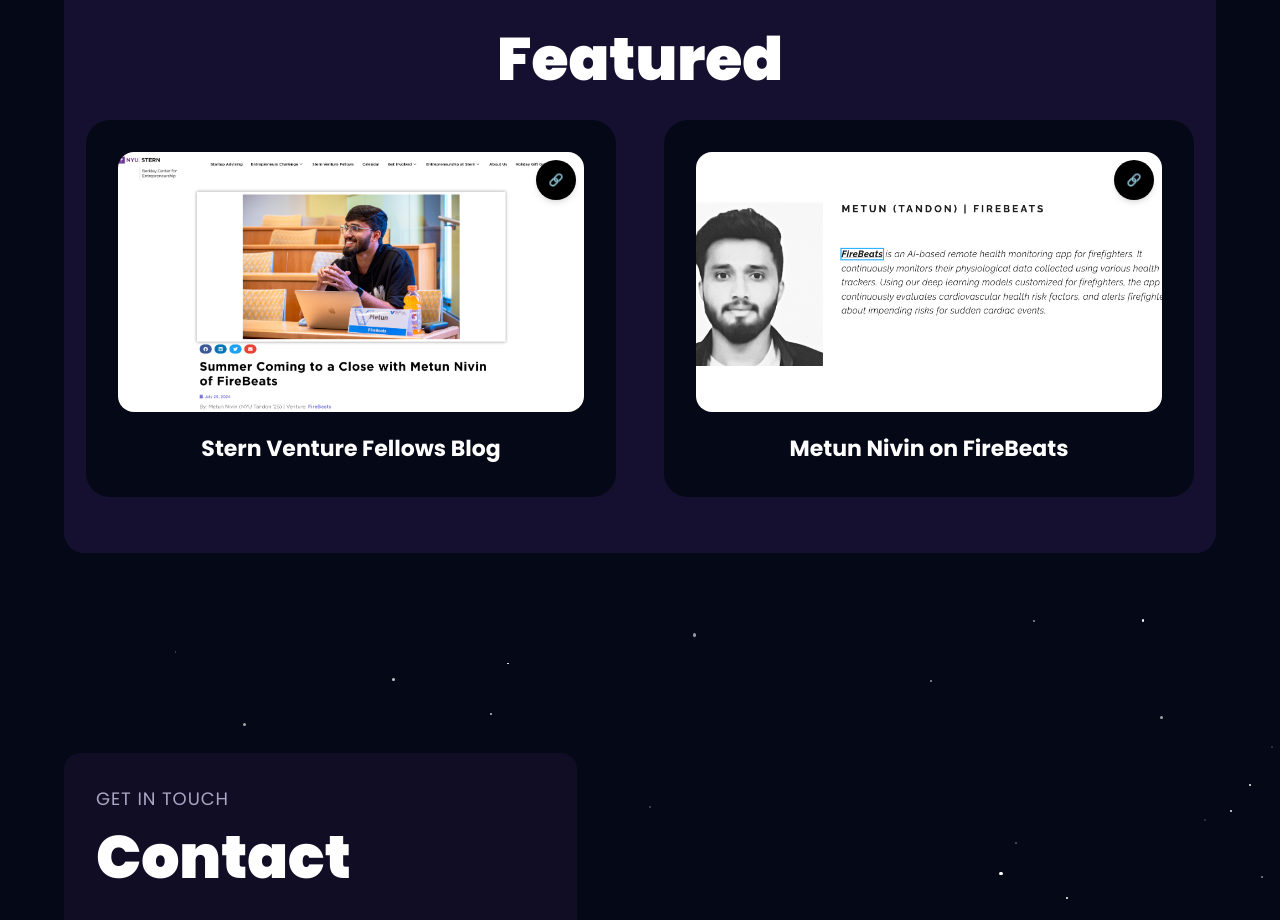
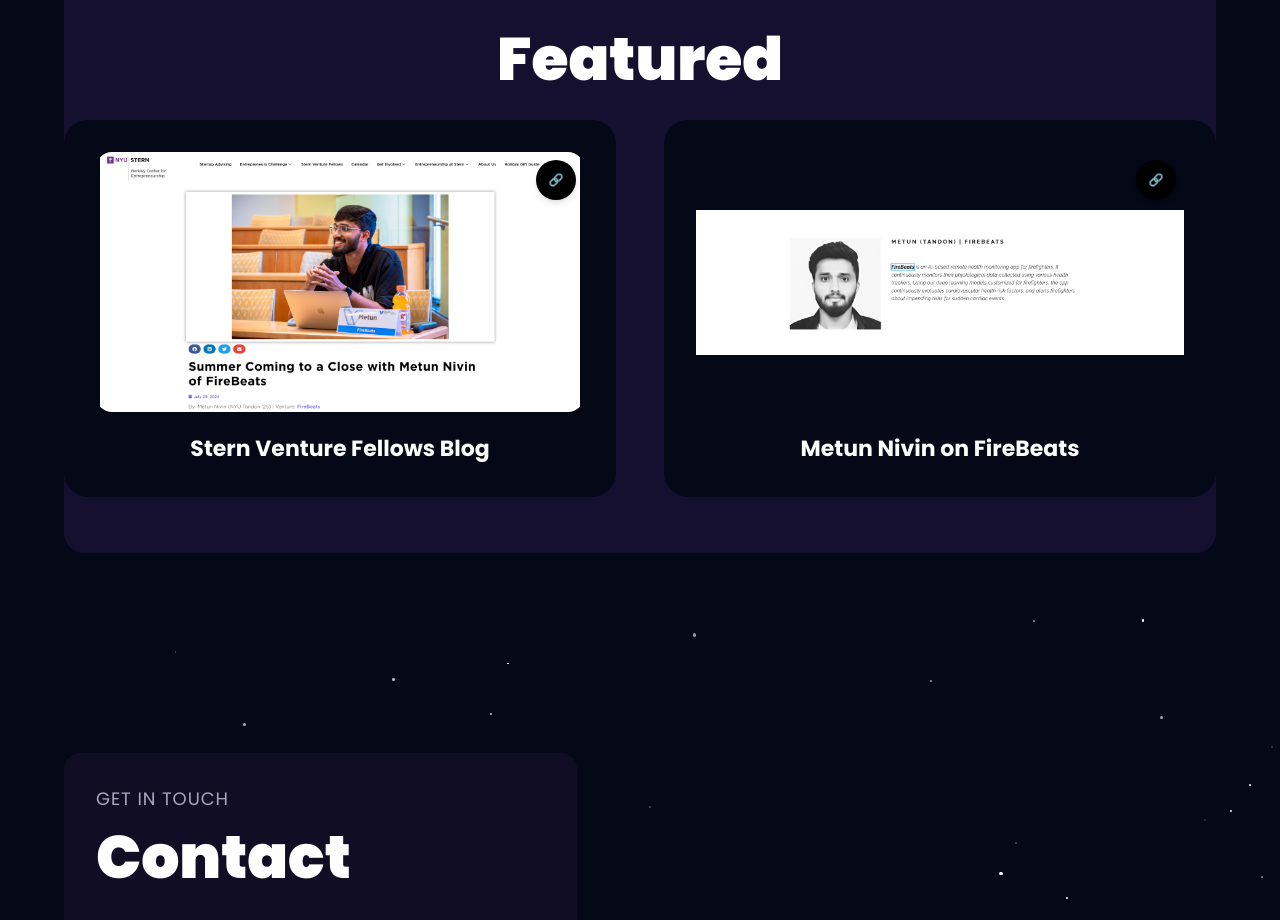
Before and after one commit to ajayv-19/ajay_v_portfolio, a React (Vite) app: page / in a window 1280 px wide. Shown: the part 8620-9540 px from the top of the page. Built offline with nearby package versions, Linux system fonts and the light colour scheme; grey boxes are pictures that could not be loaded.

Commit message:
fixed featured component

```diff
--- a/src/components/Featured.jsx
+++ b/src/components/Featured.jsx
@@ -6,17 +6,21 @@
 import { fadeIn, textVariant } from "../utils/motion";
 import { featured } from "../constants";
 
-const FeaturedCard = ({ index, title, image, links }) => (
-  <motion.div
+const FeaturedCard = ({ index, title, image, links }) => {
+  return (
+    <motion.a
+      href={links.length > 0 ? links[0].url : "#"}
+      target="_blank"
+      rel="noopener noreferrer"
       variants={fadeIn("", "spring", index * 0.5, 0.75)}
-    className="bg-primary p-8 rounded-3xl sm:w-[530px] w-full"
+      className="w-full md:w-[48%] bg-primary p-8 rounded-3xl cursor-pointer hover:scale-[1.02] transition-transform"
     >
       <div className="relative w-full h-[260px]">
-      {/* Image */}
+        {/* Clickable Image */}
         <img
           src={image}
           alt={title}
-        className="w-full h-full object-cover rounded-2xl"
+          className="w-full h-full object-contain rounded-2xl max-h-[260px]"
         />
 
         {/* Clickable Links Positioned on Top-Right */}
@@ -39,8 +43,9 @@
       <div className="mt-5 text-center">
         <h3 className="text-white font-bold text-[22px]">{title}</h3>
       </div>
-  </motion.div>
+    </motion.a>
   );
+};
 
 const Featured = () => {
   return (
@@ -51,8 +56,8 @@
         </motion.div>
       </div>
 
-      {/* Centering the Cards and Increasing Width */}
-      <div className="-mt-20 pb-14 flex justify-center gap-12 flex-wrap">
+      {/* Cards are Side-by-Side on Large Screens, Stacked on Mobile */}
+      <div className="-mt-20 pb-14 flex flex-wrap md:flex-nowrap justify-center items-start gap-12">
         {featured.map((item, index) => (
           <FeaturedCard key={`featured-${index}`} index={index} {...item} />
         ))}
```
Lines whose indentation alone changed are shown as unchanged.
